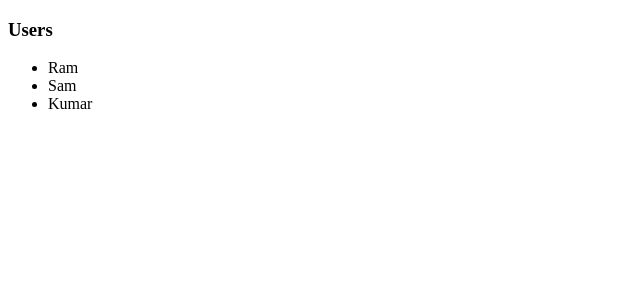
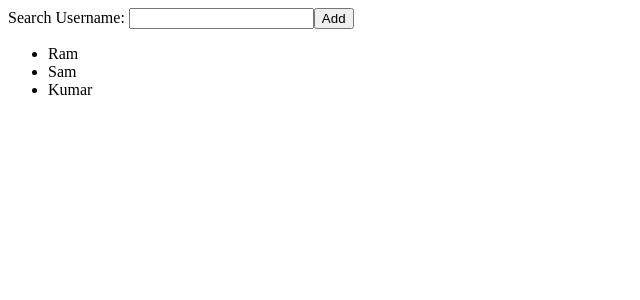
Before and after one commit to BALAJI-PRO-001/learn-react, a React (Create React App) app: page / in a window 1280 px wide. Shown: the top 300 px of the page, without its empty margins (0-640 px from the left). Built offline with nearby package versions, Linux system fonts and the light colour scheme.

Commit message:
feat: add  key and filter example in rendering list.

```diff
--- /dev/null
+++ b/src/describingTheUI/example_4/FilteredList.jsx
@@ -0,0 +1,32 @@
+import users from './data.js';
+
+export default function FilteredList() {
+  // const filteredUsers = users.filter((user) => {
+  //   return user.name.toLowerCase().includes('am');
+  // });
+
+  // const filteredUsersList = filteredUsers.map((user) => {
+  //   return <li key={user.id}>{user.name}</li>
+  // });
+
+  return (
+    <>
+      <h3>Users</h3>
+      {/*
+        <ul>
+          {filteredUsersList}
+        </ul>
+      */}
+      <ul>
+        {
+          users.filter((user) => {
+            return user.name.toLowerCase().includes('am');
+          })
+          .map((user) => {
+            return <li key={user.id}>{user.name}</li>
+          })
+        }
+      </ul>
+    </>
+  );
+}
--- /dev/null
+++ b/src/describingTheUI/example_4/KeyExample.jsx
@@ -0,0 +1,34 @@
+import { useState } from 'react';
+import data from './data.js';
+
+export default function KeyExample() {
+  const [ users, setUsers ] = useState(data);
+  const [ name, setName ] = useState('');
+
+  function handleInputChange(e) {
+    setName(e.target.value);
+  }
+
+  function handleAddUser() {
+    setUsers([
+      {
+        id: users[users.length -1].id + 1,
+        name: name
+      },
+      ...users
+    ]);
+  }
+
+  return (
+    <>
+      <label>Search Username: </label>
+      <input type="text" onChange={handleInputChange}/>
+      <button onClick={handleAddUser}>Add</button>
+      <ul>
+        {users.map((user) => {
+          return <li key={user.id}>{user.name}</li>
+        })}
+      </ul>
+    </>
+  );
+}
--- a/src/describingTheUI/example_4/index.jsx
+++ b/src/describingTheUI/example_4/index.jsx
@@ -1,10 +1,18 @@
 import RenderingList from "./RenderingList";
+import FilteredList from "./FilteredList";
+import KeyExample from "./KeyExample";
 
 
 export default function Example_4() {
   return (
     <>
-      <RenderingList />
+      {/*
+        <RenderingList />
+        <hr />
+        <FilteredList />
+        <hr />
+      */}
+      <KeyExample />
     </>
   );
 }
```
